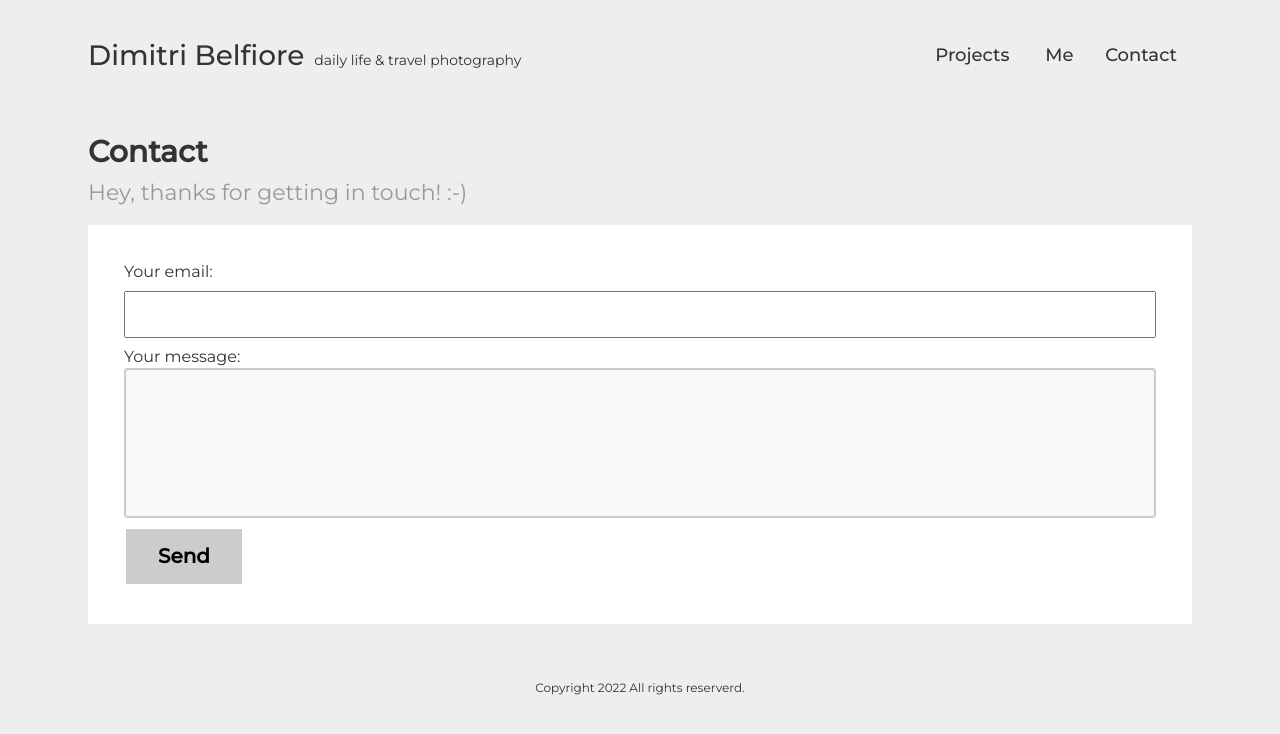
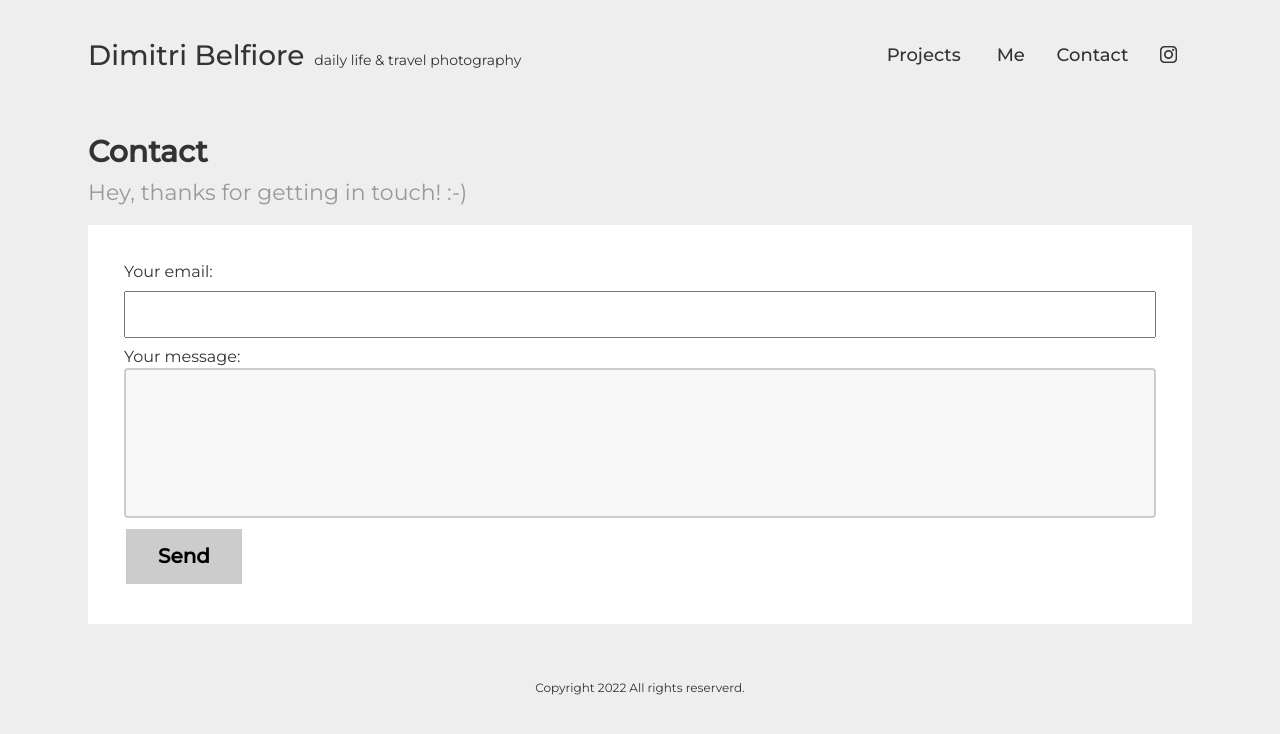
Before and after one commit to dimz25/dimz25.github.io, a Jekyll site: the page built from pages/contact.html, in a window 1280 px wide. Shown: the top 734 px of the page. Built offline with Jekyll 4.4.1, drawn with Linux system fonts in a browser that asks for light colours.

Commit message:
instagram
added instagram icon

```diff
--- a/_includes/navigation.html
+++ b/_includes/navigation.html
@@ -18,5 +18,8 @@
 	{% endif %}
     {% endfor %}
     </ul>
+	<ul id="site-nav-links">
+		<li><a href="https://www.instagram.com/dimitri.belfiore"><img class="social-icons" src="/assets/images/Instagram_Glyph_Black.png"></a></li>
+	</ul>
   </nav>
 </header>
--- a/_sass/header.scss
+++ b/_sass/header.scss
@@ -59,6 +59,11 @@ footer{
   display: inline-block;
   padding: 0 15px;
   font-size: 1.8rem;
+}
+
+.social-icons{
+	height: 20px;
+	padding-bottom:3px;
 }
 
 
```
Also changed, not shown: assets/images/Instagram_Glyph_Black.png (added), assets/images/geese.jpg (deleted), assets/images/scottish.jpg (deleted).
